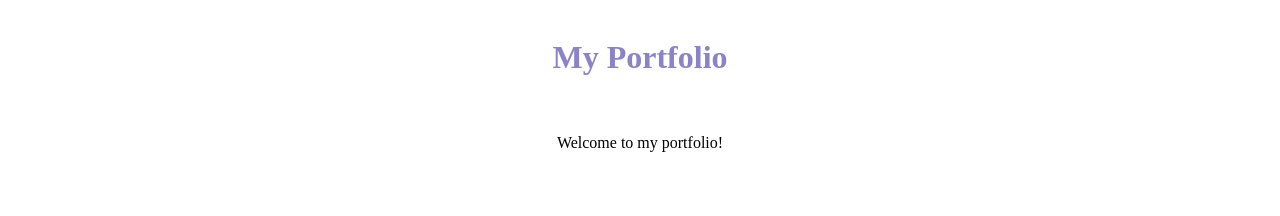
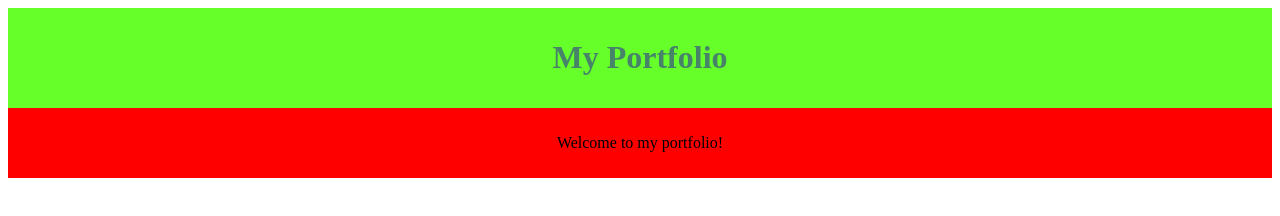
Before and after one commit to 4or5ive/Portfolio-Site, a plain HTML site: page index.html in a window 1280 px wide. Drawn offline with Linux system fonts and the light colour scheme.

Commit message:
this commit is just for testing. nothing major. this is just placeholder text so i dont have to come up with random things to say each time

```diff
--- a/styles.css
+++ b/styles.css
@@ -3,13 +3,13 @@ h1 {
 }
 
 .TopBar {
-    background-color: rgba(255, 255, 255, 0.1);
+    background-color: rgba(72, 255, 0, 0.836);
     padding: 10px;
     text-align: center;
 }
 
 .Content {
-    background-color: rgba(255, 255, 255, 0.1);
+    background-color: rgb(255, 0, 0);
     padding: 10px;
     text-align: center;
 }
```
